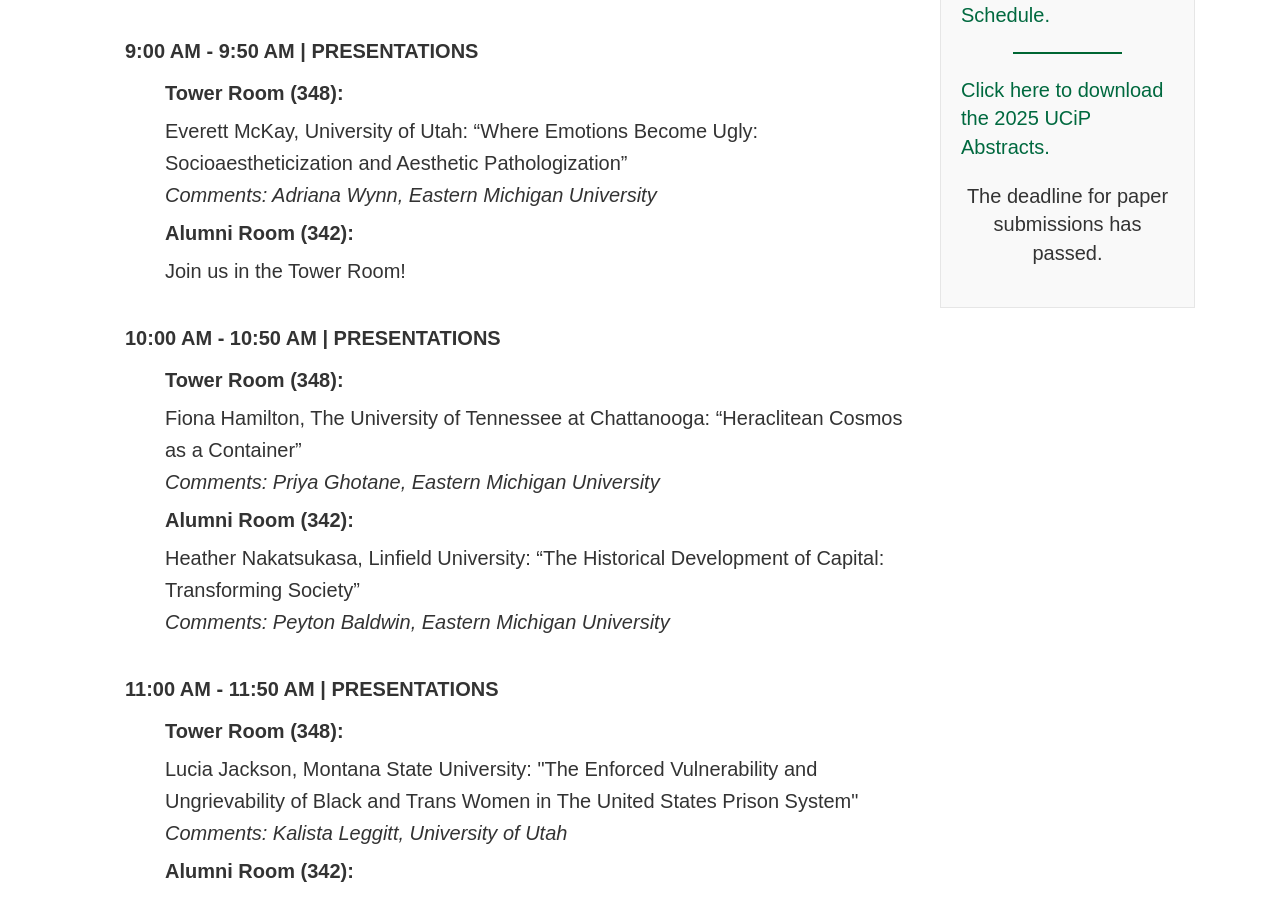
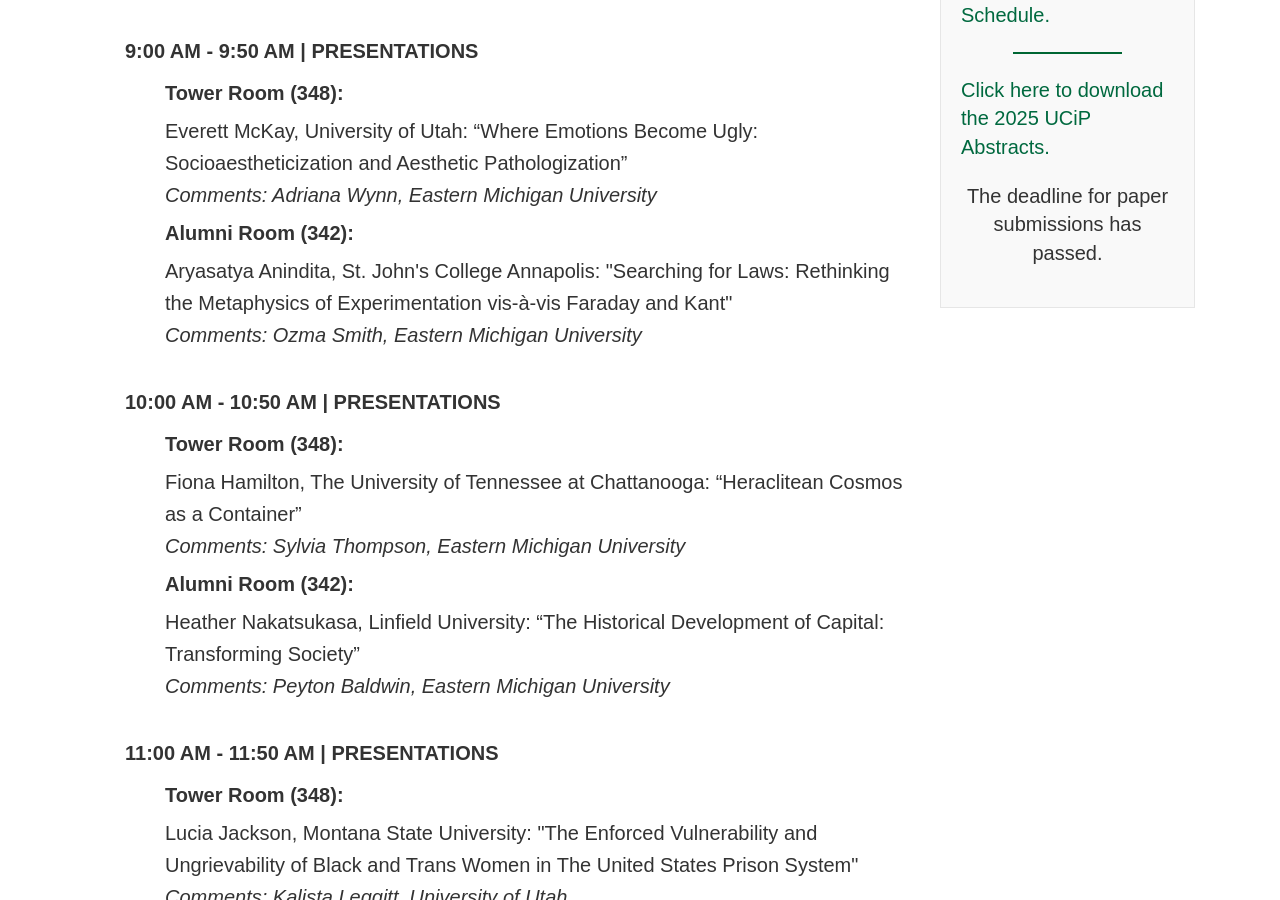
Before and after one commit to ucip/ucip.github.io, a Jekyll site: the page built from schedule.md, in a window 1280 px wide and 900 px high, scrolled down 596 px. Built offline with Jekyll 4.4.1, drawn with Linux system fonts in a browser that asks for light colours; nearby versions of some CDN libraries; some web fonts are replaced; some of the changed text lies outside the part shown.

Commit message:
Last minute schedule changes

```diff
--- a/schedule.md
+++ b/schedule.md
@@ -29,9 +29,8 @@
               <em>Comments: Adriana Wynn, Eastern Michigan University</em></p>
             </li>
             <li><h5>Alumni Room (342):</h5>
-              <!--<p>Jade Hua, University of Florida: “Which Equality is More Just? An Investigation of Two Egalitarian Theories of Justice”<br>
-              <em>Comments: Eli Card, Eastern Michigan University</em></p>-->
-              <p>Join us in the Tower Room!</p>
+              <p>Aryasatya Anindita, St. John's College Annapolis: "Searching for Laws: Rethinking the Metaphysics of Experimentation vis-à-vis Faraday and Kant"<br>
+              <em>Comments: Ozma Smith, Eastern Michigan University</em></p>
             </li>
           </ul>
         </li>
@@ -39,7 +38,7 @@
           <ul class="schedule-list">
             <li><h5>Tower Room (348):</h5>
               <p>Fiona Hamilton, The University of Tennessee at Chattanooga: “Heraclitean Cosmos as a Container”<br>
-              <em>Comments: Priya Ghotane, Eastern Michigan University</em></p>
+              <em>Comments: Sylvia Thompson, Eastern Michigan University</em></p>
             </li>
             <li><h5>Alumni Room (342):</h5>
               <p>Heather Nakatsukasa, Linfield University: “The Historical Development of Capital: Transforming Society”<br>
```
Also changed, not shown: other parts of schedule.md (+4 -5 lines).
